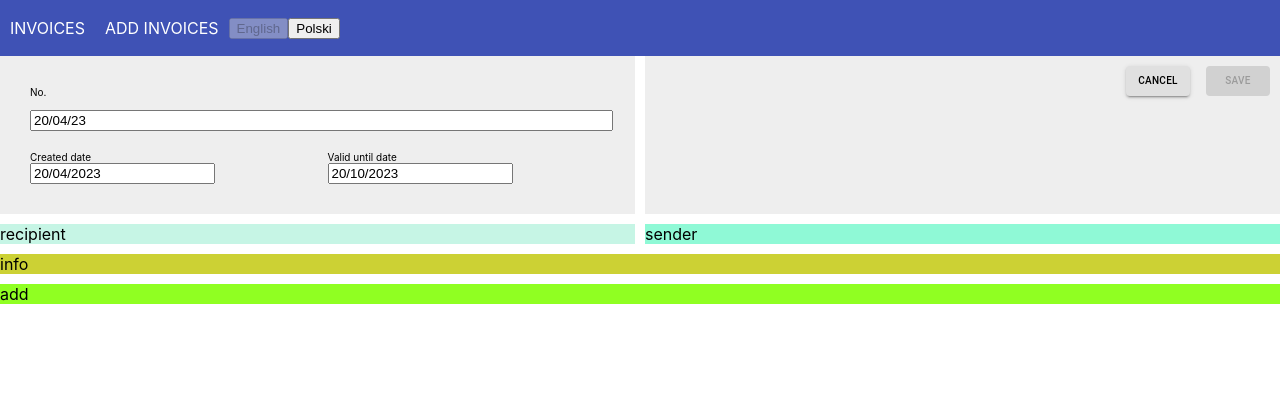
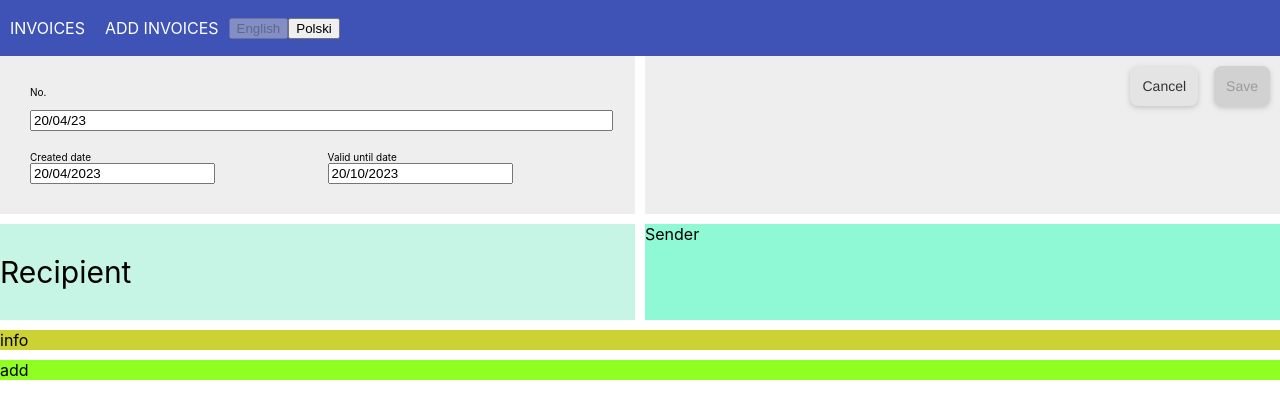
Before and after one commit to sandra-kuczynska/learn-react, a React (Create React App) app: page /invoices in a window 1280 px wide. Shown: the top 418 px of the page. Built offline with nearby package versions, Linux system fonts and the light colour scheme.

Commit message:
Change Save button to input. Put data into userData

```diff
--- a/src/pages/invoice.js
+++ b/src/pages/invoice.js
@@ -3,6 +3,8 @@ import { useForm } from "react-hook-form";
 import * as React from "react";
 import Button from "@mui/material/Button";
 import Stack from "@mui/material/Stack";
+
+const userData = [];
 
 const Invoice = () => {
   const {
@@ -11,14 +13,17 @@ const Invoice = () => {
     watch,
     formState: { errors },
   } = useForm();
-  const onSubmit = (data) => console.log(data);
+  const onSubmit = (data) => {
+    userData.push(data);
+    console.log(userData);
+  };
 
   console.log(watch());
 
   return (
+    <form onSubmit={handleSubmit(onSubmit)}>
       <div className={styles.grid}>
         <div className={styles.noDates}>
-        <form onSubmit={handleSubmit(onSubmit)}>
           <div className={styles.wrapperNoDates}>
             <div className={styles.no}>
               <div className={styles.label}>
@@ -51,45 +56,26 @@ const Invoice = () => {
 
             {errors.no && <span>This field is required</span>}
           </div>
-        </form>
         </div>
 
         <div className={styles.saveCancel}>
           <div className={styles.wrapperSaveCancel}>
             <Stack direction="row" spacing={2}>
-            <Button
-              style={{
-                backgroundColor: "#e0e0e0",
-                color: "black",
-                maxWidth: "30px",
-                maxHeight: "30px",
-                fontSize: "10px",
-              }}
-              variant="contained"
-            >
-              Cancel
-            </Button>
-            <Button
-              style={{
-                backgroundColor: "#d1d1d1",
-                color: "#9b9b9b",
-                maxWidth: "30px",
-                maxHeight: "30px",
-                fontSize: "10px",
-              }}
-              variant="contained"
-              disabled
-            >
-              Save
-            </Button>
+              <button className={styles.buttonCancel}>Cancel</button>
+              <input className={styles.inputSave} value="Save" type="submit" />
             </Stack>
           </div>
         </div>
-      <div className={styles.recipient}>recipient</div>
-      <div className={styles.sender}>sender</div>
+
+        <div className={styles.recipient}>
+          <p className={styles.paragraph}>Recipient</p>
+        </div>
+        <div className={styles.sender}>Sender</div>
+
         <div className={styles.info}>info</div>
         <div className={styles.addItem}>add</div>
       </div>
+    </form>
   );
 };
 
--- a/src/pages/invoice.module.css
+++ b/src/pages/invoice.module.css
@@ -51,6 +51,66 @@
   padding: 10px;
 }
 
+.inputSave {
+  background-color: rgba(51, 51, 51, 0.05);
+  border-radius: 8px;
+  border-width: 0;
+  background-color: #d1d1d1;
+  color: #9b9b9b;
+  box-shadow: rgba(155, 158, 158, 0.5) 0 2px 5px 0;
+  cursor: pointer;
+  display: inline-block;
+  font-family: "Haas Grot Text R Web", "Helvetica Neue", Helvetica, Arial,
+    sans-serif;
+  font-size: 14px;
+  font-weight: 500;
+  line-height: 20px;
+  list-style: none;
+  margin: 0;
+  padding: 10px 12px;
+  text-align: center;
+  transition: all 200ms;
+  vertical-align: baseline;
+  white-space: nowrap;
+  user-select: none;
+  -webkit-user-select: none;
+  touch-action: manipulation;
+}
+
+.buttonCancel {
+  background-color: rgba(51, 51, 51, 0.05);
+  border-radius: 8px;
+  border-width: 0;
+  box-shadow: rgba(155, 158, 158, 0.5) 0 2px 5px 0;
+  color: #333333;
+  cursor: pointer;
+  display: inline-block;
+  font-family: "Haas Grot Text R Web", "Helvetica Neue", Helvetica, Arial,
+    sans-serif;
+  font-size: 14px;
+  font-weight: 500;
+  line-height: 20px;
+  list-style: none;
+  margin: 0;
+  padding: 10px 12px;
+  text-align: center;
+  transition: all 200ms;
+  vertical-align: baseline;
+  white-space: nowrap;
+  user-select: none;
+  -webkit-user-select: none;
+  touch-action: manipulation;
+}
+
+.buttonCancel:hover {
+  background-color: #f7fafa;
+}
+
+.buttonCancel:focus {
+  border-color: #008296;
+  box-shadow: rgba(213, 217, 217, 0.5) 0 2px 5px 0;
+  outline: 0;
+}
 .wrapperSaveCancel {
   display: flex;
   flex-direction: row-reverse;
@@ -59,6 +119,10 @@
 .recipient {
   background: rgb(198, 245, 229);
   grid-area: recipient;
+}
+
+.paragraph {
+  font-size: 30px;
 }
 
 .sender {
```
Also changed, not shown: src/pages/invoice_2.js (added, +34 -0 lines). Lines whose indentation alone changed are shown as unchanged.
